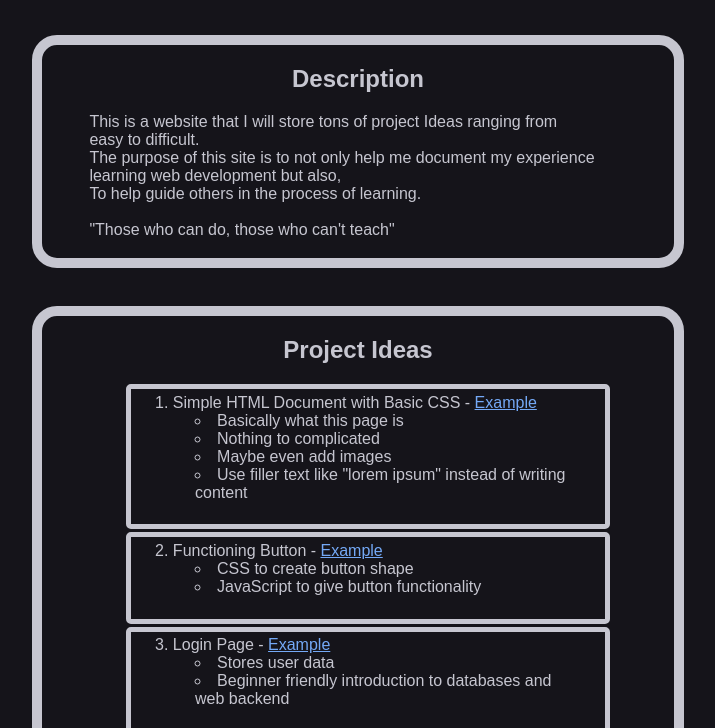
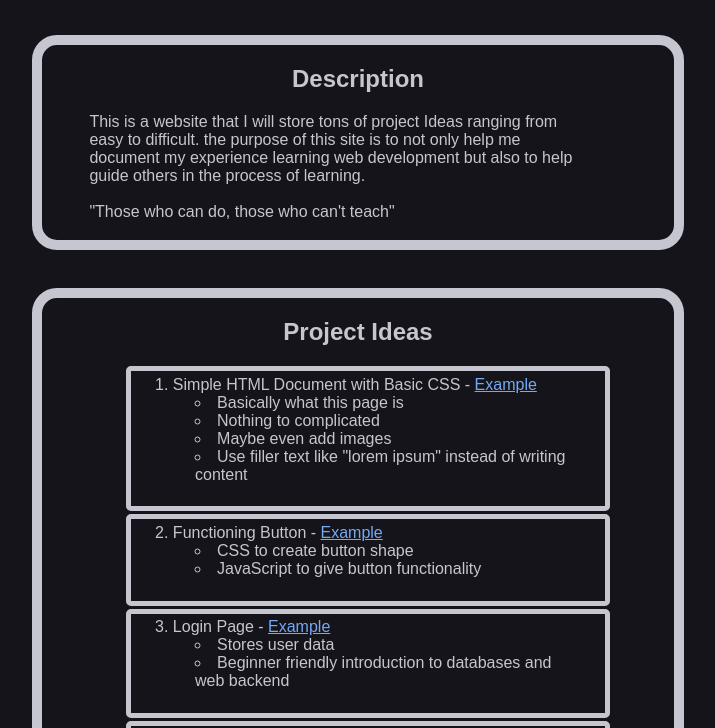
Before and after one commit to Gravitysause/Gravitysause.github.io, a plain HTML site: page index.html in a window 1280 px wide. Shown: the part 61-789 px from the top of the page, without its empty margins (292-1007 px from the left). Drawn offline with Linux system fonts and the light colour scheme.

Commit message:
Minor fixes to the description of the website

```diff
--- a/index.html
+++ b/index.html
@@ -12,9 +12,9 @@
             <h2 id="sub_heading">Description</h2>
             <div class="description_text">
                 <p1>
-                    This is a website that I will store tons of project Ideas ranging from easy to difficult.<br>
-                    The purpose of this site is to not only help me document my experience learning web development but also, <br>
-                    To help guide others in the process of learning.
+                    This is a website that I will store tons of project Ideas ranging from easy to difficult.
+                    the purpose of this site is to not only help me document my experience learning web development but also
+                    to help guide others in the process of learning.
                 </p1><br>
                 <p1 id="quote">"Those who can do, those who can't teach"</p1>
             </div>
```
